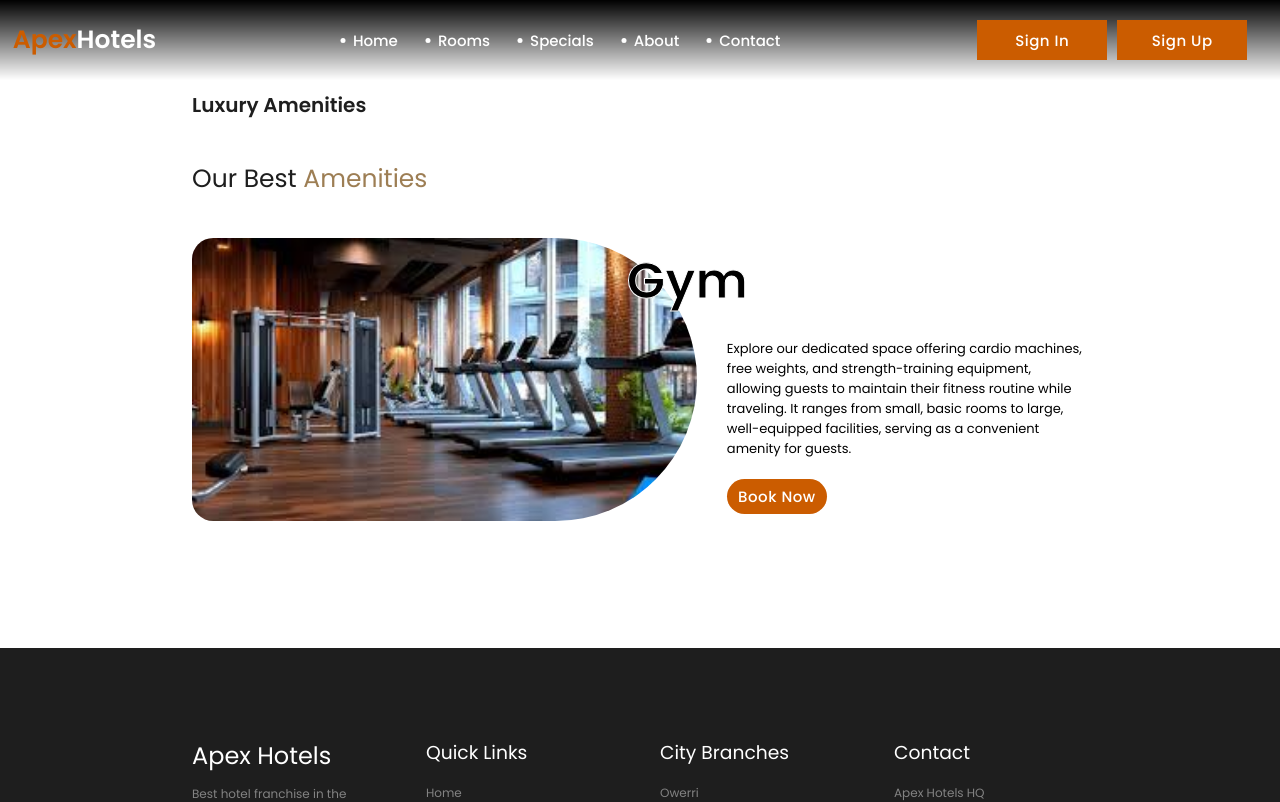
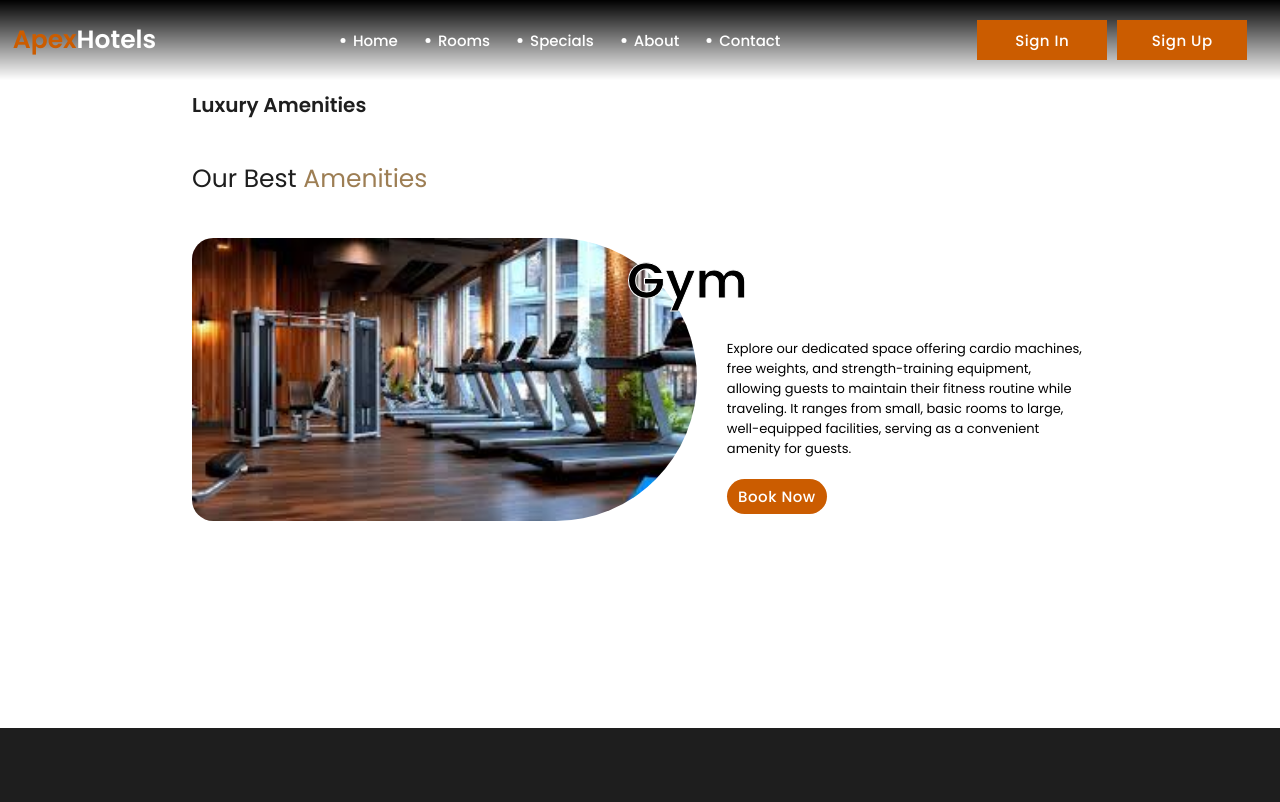
Before and after one commit to Zenith-Top/Apex-Collab, a React (Vite) app: page /about in a window 1280 px wide. Shown: the top 802 px of the page. Built offline with nearby package versions, Linux system fonts and the light colour scheme; a web font is replaced by a local one.

Commit message:
amenities

```diff
--- a/src/Components/Amenities/Amenities.css
+++ b/src/Components/Amenities/Amenities.css
@@ -1,6 +1,6 @@
 .swiper.amenities {
   /* height: auto !important; */
-  height: 40vh !important;
+  height: 50vh !important;
   width: 100% !important;
 }
 
```
